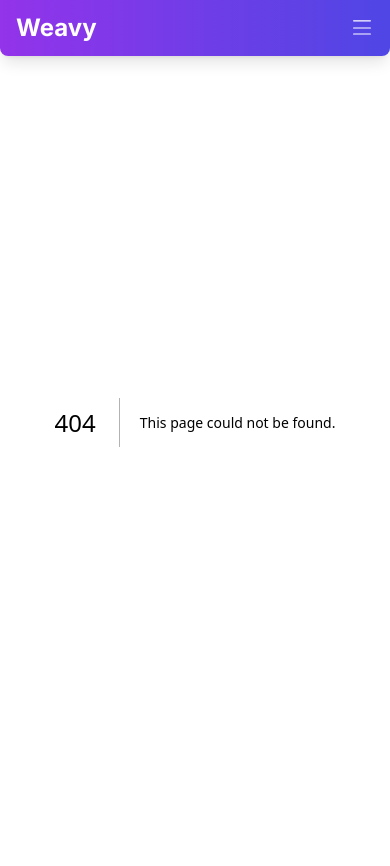
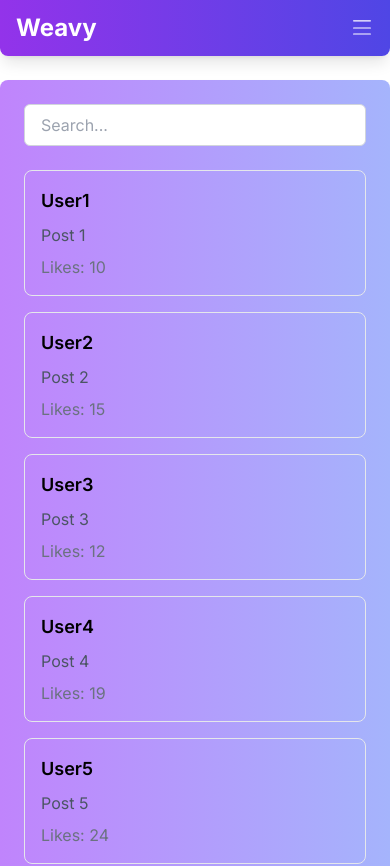
Before and after one commit to Kinjal2004/badam-StoryTell, a Next.js app: page /home in a window 390 px wide. Before the commit this address had no page. Shown: the top 866 px of the page. Before the commit the page ends 844 px from the top, so only its background shows below. Built offline with nearby package versions, Linux system fonts and the light colour scheme.

Commit message:
feat:Feed(Home Page) with responsiveness

```diff
--- /dev/null
+++ b/app/home/page.tsx
@@ -0,0 +1,7 @@
+import HomePage from "@/components/homeComponents/HomePage";
+
+const Home: React.FC = () => {
+  return <HomePage />;
+};
+
+export default Home;
--- a/app/profile/page.tsx
+++ b/app/profile/page.tsx
@@ -2,7 +2,7 @@ import React from "react";
 
 const Page = () => {
   return (
-    <div className="w-100 h-100 d-flex justify-content-center align-items-center">
+    <div className="w-100 h-100 d-flex justify-content-center text-black align-items-center">
       <div>Profile</div>
     </div>
   );
--- a/components/Navbar.tsx
+++ b/components/Navbar.tsx
@@ -6,7 +6,7 @@ const Navbar: React.FC = () => {
   const [isOpen, setIsOpen] = useState(false);
 
   return (
-    <header className="py-3 bg-gradient-to-r from-purple-600 to-indigo-600 shadow-lg rounded-b-lg fixed top-0 left-0 right-0 z-50">
+    <header className="py-3 bg-gradient-to-r from-purple-600 to-indigo-600 shadow-lg rounded-b-lg fixed top-0 left-0 right-0 ">
       <div className="container mx-auto max-w-screen-xl px-4 sm:px-8 py-0.05 flex items-center justify-between">
         <h1 className="text-2xl font-bold text-white">Weavy</h1>
         <button
@@ -41,7 +41,7 @@ const Navbar: React.FC = () => {
         <nav className={`sm:flex ${isOpen ? "block" : "hidden"} mt-14 sm:mt-0`}>
           <ul className="sm:flex sm:space-x-6">
             <li>
-              <Link legacyBehavior href="/" passHref>
+              <Link legacyBehavior href="/home" passHref>
                 <a className="text-white hover:text-gray-300 transition duration-300">
                   Home
                 </a>
--- /dev/null
+++ b/components/homeComponents/ExploreFeed.tsx
@@ -0,0 +1,68 @@
+"use client";
+import React, { useState } from "react";
+
+interface Post {
+  id: number;
+  user: string;
+  content: string;
+  likes: number;
+  tags: string[];
+}
+
+interface ExploreFeedProps {
+  posts: Post[];
+  handleLike: (postId: number) => void;
+}
+
+const ExploreFeed: React.FC = () => {
+  const [posts, setPosts] = useState<Post[]>([
+    { id: 1, user: "User1", content: "Post 1", likes: 10, tags: ["Fantasy"] },
+    { id: 2, user: "User2", content: "Post 2", likes: 15, tags: ["Horror"] },
+  ]);
+
+  const handleLike = (postId: number) => {
+    const updatedPosts = posts.map((post) =>
+      post.id === postId ? { ...post, likes: post.likes + 1 } : post
+    );
+    setPosts(updatedPosts);
+  };
+
+  return (
+    <div className="s bg-gradient-to-r from-orange-400 to-blue-300">
+      <h2 className=" mt-5 py-14 text-3xl font-bold text-center">
+        Explore Feed
+      </h2>
+      <div className="grid grid-cols-1 md:grid-cols-2 lg:grid-cols-3 gap-4">
+        {posts.map((post) => (
+          <div key={post.id} className="border rounded-lg overflow-hidden">
+            <div className="p-4">
+              <p className="text-lg font-semibold">{post.user}</p>
+              <p className="text-gray-600 mt-2">{post.content}</p>
+              <p className="text-gray-500 mt-2">Likes: {post.likes}</p>
+              <div className="flex justify-between mt-4">
+                <div>
+                  {post.tags.map((tag, index) => (
+                    <span
+                      key={index}
+                      className="inline-block bg-gray-200 rounded-full px-3 py-1 text-sm font-semibold text-gray-700 mr-2 mb-2"
+                    >
+                      {tag}
+                    </span>
+                  ))}
+                </div>
+                <button
+                  onClick={() => handleLike(post.id)}
+                  className="bg-blue-500 text-white px-3 py-1 rounded-md mt-4 hover:bg-blue-600 focus:outline-none focus:bg-blue-600 transition duration-300"
+                >
+                  Like
+                </button>
+              </div>
+            </div>
+          </div>
+        ))}
+      </div>
+    </div>
+  );
+};
+
+export default ExploreFeed;
--- /dev/null
+++ b/components/homeComponents/HomePage.tsx
@@ -0,0 +1,42 @@
+"use client";
+import React, { useState } from "react";
+import ExploreFeed from "./ExploreFeed";
+import Search from "./Search";
+import Leaderboard from "./Leaderboard";
+
+interface Post {
+  id: number;
+  user: string;
+  content: string;
+  likes: number;
+}
+
+const HomePage: React.FC = () => {
+  const [posts, setPosts] = useState<Post[]>([
+    { id: 1, user: "User1", content: "Post 1", likes: 10 },
+    { id: 2, user: "User2", content: "Post 2", likes: 15 },
+    { id: 3, user: "User3", content: "Post 3", likes: 12 },
+    { id: 4, user: "User4", content: "Post 4", likes: 19 },
+    { id: 5, user: "User5", content: "Post 5", likes: 24 },
+    { id: 6, user: "User6", content: "Post 6", likes: 54 },
+    { id: 7, user: "User7", content: "Post 7", likes: 36 },
+  ]);
+
+  const handleLike = (postId: number) => {
+    const updatedPosts = posts.map((post) =>
+      post.id === postId ? { ...post, likes: post.likes + 1 } : post
+    );
+    setPosts(updatedPosts);
+  };
+
+  return (
+    <div>
+      <Search posts={posts} />
+      <ExploreFeed />
+
+      <Leaderboard posts={posts} />
+    </div>
+  );
+};
+
+export default HomePage;
--- /dev/null
+++ b/components/homeComponents/Leaderboard.tsx
@@ -0,0 +1,41 @@
+"use client";
+import React from "react";
+
+interface Post {
+  id: number;
+  user: string;
+  content: string;
+  likes: number;
+}
+
+interface LeaderboardProps {
+  posts: Post[];
+}
+
+const Leaderboard: React.FC<LeaderboardProps> = ({ posts }) => {
+  const sortedPosts = [...posts].sort((a, b) => b.likes - a.likes);
+
+  return (
+    <div className=" bg-gradient-to-l from-purple-400 to-indigo-300  p-6 rounded-lg shadow-md">
+      <h2 className="text-2xl font-bold mb-4">Leaderboard</h2>
+      <div className="divide-y divide-gray-300">
+        {sortedPosts.map((post, index) => (
+          <div key={post.id} className="py-4 flex items-center justify-between">
+            <div className="flex items-center space-x-4">
+              <span className="font-semibold">{index + 1}.</span>
+              <div>
+                <p className="text-lg font-semibold">{post.user}</p>
+                <p className="text-gray-600">Likes: {post.likes}</p>
+              </div>
+            </div>
+            <span className="bg-blue-500 text-white px-3 py-1 rounded-md text-sm">
+              Rank {index + 1}
+            </span>
+          </div>
+        ))}
+      </div>
+    </div>
+  );
+};
+
+export default Leaderboard;
--- /dev/null
+++ b/components/homeComponents/Search.tsx
@@ -0,0 +1,56 @@
+"use client";
+import React, { useState } from "react";
+
+interface Post {
+  id: number;
+  user: string;
+  content: string;
+  likes: number;
+}
+
+interface SearchProps {
+  posts: Post[];
+}
+
+const Search: React.FC<SearchProps> = ({ posts }) => {
+  const [searchTerm, setSearchTerm] = useState<string>("");
+
+  const handleSearch = (e: React.ChangeEvent<HTMLInputElement>) => {
+    setSearchTerm(e.target.value);
+  };
+
+  const filteredPosts = posts.filter(
+    (post) =>
+      post.content.toLowerCase().includes(searchTerm.toLowerCase()) ||
+      post.user.toLowerCase().includes(searchTerm.toLowerCase())
+  );
+
+  return (
+    <div className=" bg-gradient-to-r from-purple-400 to-indigo-300  p-6 mt-20 rounded-lg shadow-md">
+      <input
+        type="text"
+        placeholder="Search..."
+        value={searchTerm}
+        onChange={handleSearch}
+        className="border border-gray-300 rounded-md py-2 px-4 w-full mb-6 focus:outline-none focus:border-blue-500"
+      />
+      {filteredPosts.length > 0 ? (
+        <div className="grid grid-cols-1 md:grid-cols-2 lg:grid-cols-3 gap-4">
+          {filteredPosts.map((post) => (
+            <div key={post.id} className="border rounded-lg overflow-hidden">
+              <div className="p-4">
+                <p className="text-lg font-semibold">{post.user}</p>
+                <p className="text-gray-600 mt-2">{post.content}</p>
+                <p className="text-gray-500 mt-2">Likes: {post.likes}</p>
+              </div>
+            </div>
+          ))}
+        </div>
+      ) : (
+        <p className="text-gray-500 text-center">No results found</p>
+      )}
+    </div>
+  );
+};
+
+export default Search;
```
Also changed, not shown: 1 other file (tests, documents, lock files or other folders).
